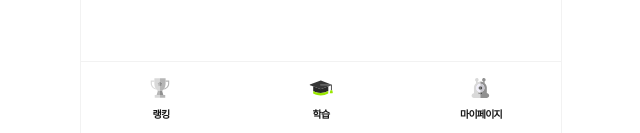
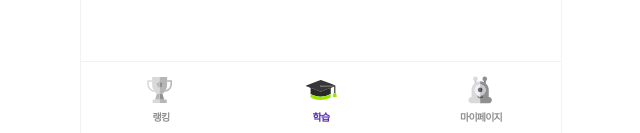
Before and after one commit to POTENDAY-NEWQUIZ/NEWQUIZ-FE, a Next.js app: page / in a window 1280 px wide. Shown: the part 667-800 px from the top of the page, without its empty margins (319-959 px from the left). Built offline with nearby package versions, Linux system fonts and the light colour scheme; a web font is replaced by a local one.

Commit message:
[refactor] : navigator 디자인 수정

```diff
--- a/src/components/nav-item.tsx
+++ b/src/components/nav-item.tsx
@@ -13,28 +13,30 @@ const NavItem = ({ icon, activeIcon, text, link }: INavItem) => {
 
   return (
     <div
-      className="w-12 flex flex-col items-center gap-1 cursor-pointer"
+      className="w-12 flex flex-col items-center cursor-pointer"
       onClick={() => router.push(link)}
     >
       {isActive ? (
         <Image
           src={activeIcon}
-          width={30}
-          height={30}
+          width={40}
+          height={40}
           alt="내비게이션 아이콘"
         />
       ) : (
         <Image
           src={icon}
-          width={30}
-          height={30}
+          width={40}
+          height={40}
           alt="내비게이션 아이콘"
         />
       )}
 
       <div
         className={`text-[10px] font-semibold ${
-          isActive ? "font-semibold" : "font-normal"
+          isActive
+            ? "font-bold text-lavender"
+            : "font-normal text-[#909090]"
         }`}
       >
         {text}
```
